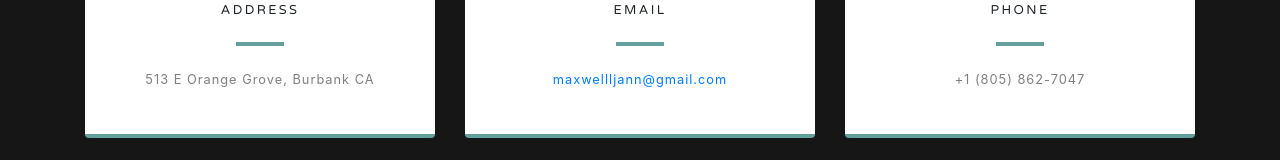
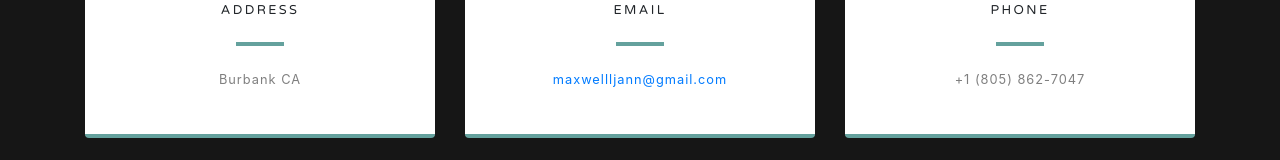
Before and after one commit to codejoy-wins/codejoy-wins.github.ioNull3, a website with bundled scripts: page index.html in a window 1280 px wide. Shown: the part 3955-4115 px from the top of the page. Built offline with nearby package versions, Linux system fonts and the light colour scheme.

Commit message:
changed address

```diff
--- a/index.html
+++ b/index.html
@@ -173,7 +173,7 @@
                 <i class="fas fa-map-marked-alt text-primary mb-2"></i>
                 <h4 class="text-uppercase m-0">Address</h4>
                 <hr class="my-4">
-                <div class="small text-black-50">513 E Orange Grove, Burbank CA</div>
+                <div class="small text-black-50">Burbank CA</div>
               </div>
             </div>
           </div>
```
